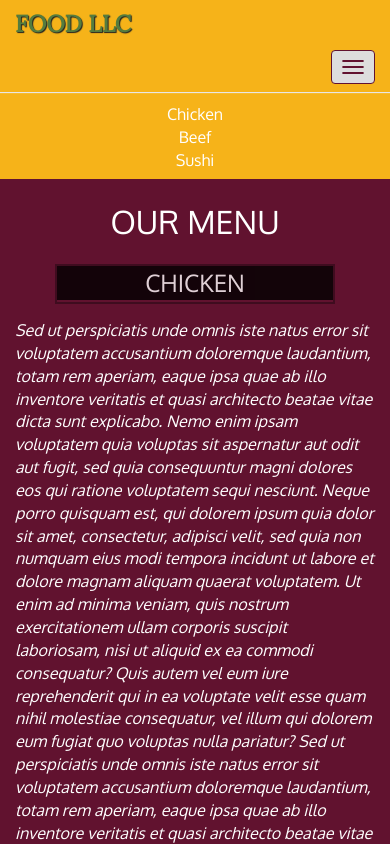
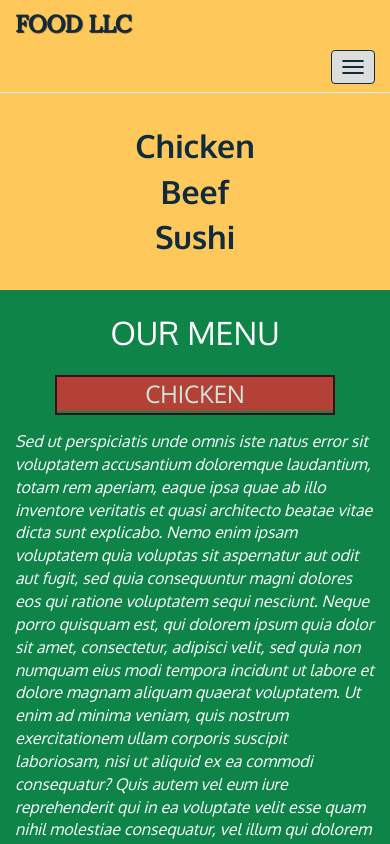
Before and after one commit to marksav85/coursera-module-3-assignment, a plain HTML site: page index.html in a window 390 px wide. Both pictures are taken after a click on the button "Toggle navigation". Shown: the top 844 px of the page. Drawn offline with nearby package versions, Linux system fonts and the light colour scheme; a script that the page names is missing.

Commit message:
add css styling color and minor positioning changes

```diff
--- a/css/styles.css
+++ b/css/styles.css
@@ -1,14 +1,14 @@
 body {
   font-size: 16px;
   color: #fff;
-  background-color: #61122f;
+  background-color: #0E8449;
   font-family: 'Oxygen', sans-serif;
 }
 
 
 /** HEADER **/
 #header-nav {
-  background-color: #f6b319;
+  background-color: #FFC85A;
   border-radius: 0;
   border: 0;
 }
@@ -19,7 +19,7 @@ body {
 
 .navbar-brand h1 { /* Restaurant name */
   font-family: 'Lora', serif;
-  color: #557c3e;
+  color: #0F2B3D;
   font-size: 3em;
   text-transform: uppercase;
   font-weight: bold;
@@ -33,23 +33,19 @@ body {
 }
 
 #nav-list {
-  margin-top: 10px;
-  font-size: 1.8em
-  color: #951C49;
+  margin: 30px 20px 30px 20px;
+  color: #0F2B3D;
   text-align: center;
 }
-#nav-list a {
-  color: #951C49;
+#nav-list span {
+  margin: 30px 20px 30px 20px;
+  font-size: 1.8em;
+  color: #0F2B3D;
+  font-weight: bold;
   text-align: center;
 }
-#nav-list a:hover {
-  background: #E7E7E7;
-}
-#nav-list a span {
-  font-size: 1.8em;
-}
 .navbar-header button.navbar-toggle, .navbar-header .icon-bar {
-  border: 1px solid #61122f;
+  border: 1px solid #0F2B3D;
 }
 .navbar-header button.navbar-toggle {
   clear: both;
@@ -98,7 +94,7 @@ body {
   text-align: center;
   font-size: 1.5em;
   text-transform: uppercase;
-  background-color: #000;
+  background-color: #DD3131;
   color: #fff;
   opacity: .8;
 }
@@ -148,14 +144,15 @@ body {
   .navbar-brand p img { /* Star-K */
     height: 20px;
   }
-#collapsable-nav a { /*Collapsed nav menu glyph */
-  font-size: 1.2em;
+#collapsable-nav span { /*Collapsed nav menu glyph */
+  font-size: 2em;
+  margin-bottom: 20px;
   }
-#collapsable-nav a span { /*Collapsed nav menu glyph */
+/*#collapsable-nav a span { /*Collapsed nav menu glyph
   font-size: 1em;
   margin-right: 5px;
   }
-  /* End Header */
+   End Header */
 
   /* Home Page */
   .container .jumbotron {
```
